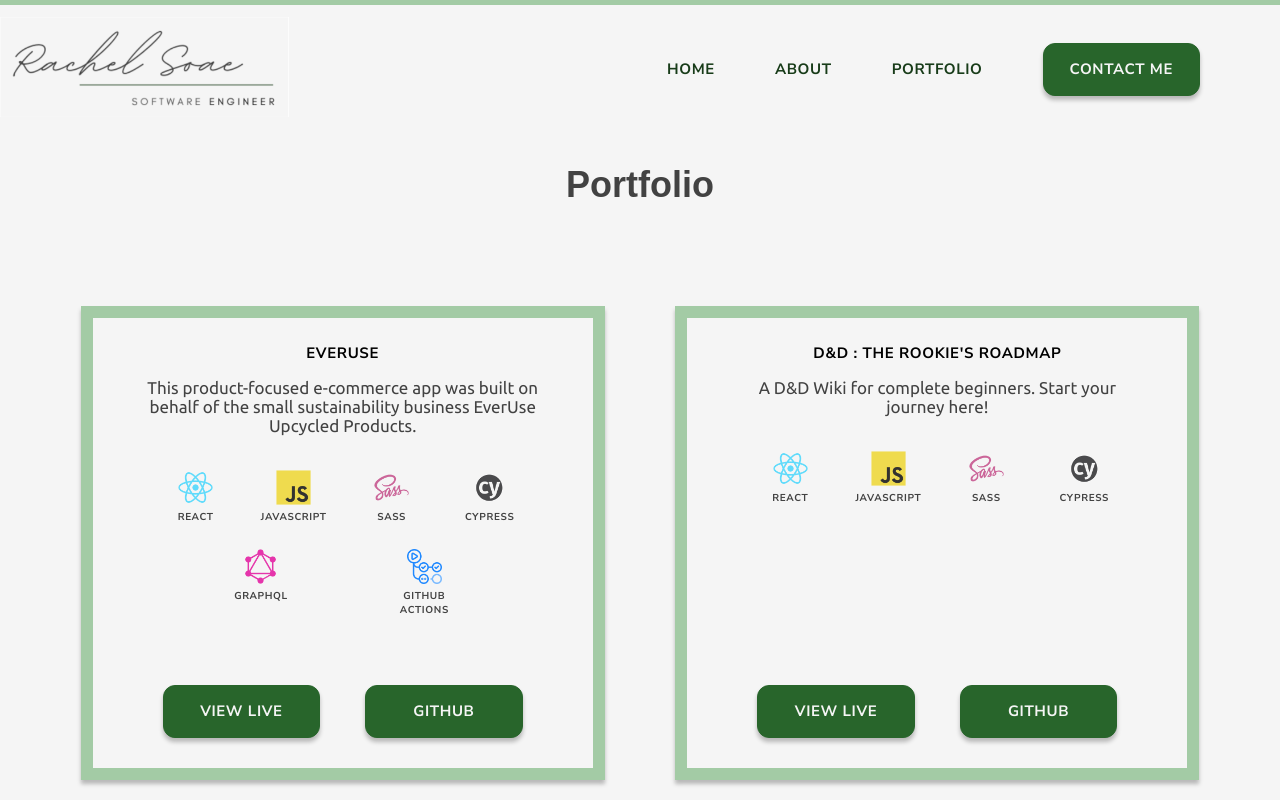
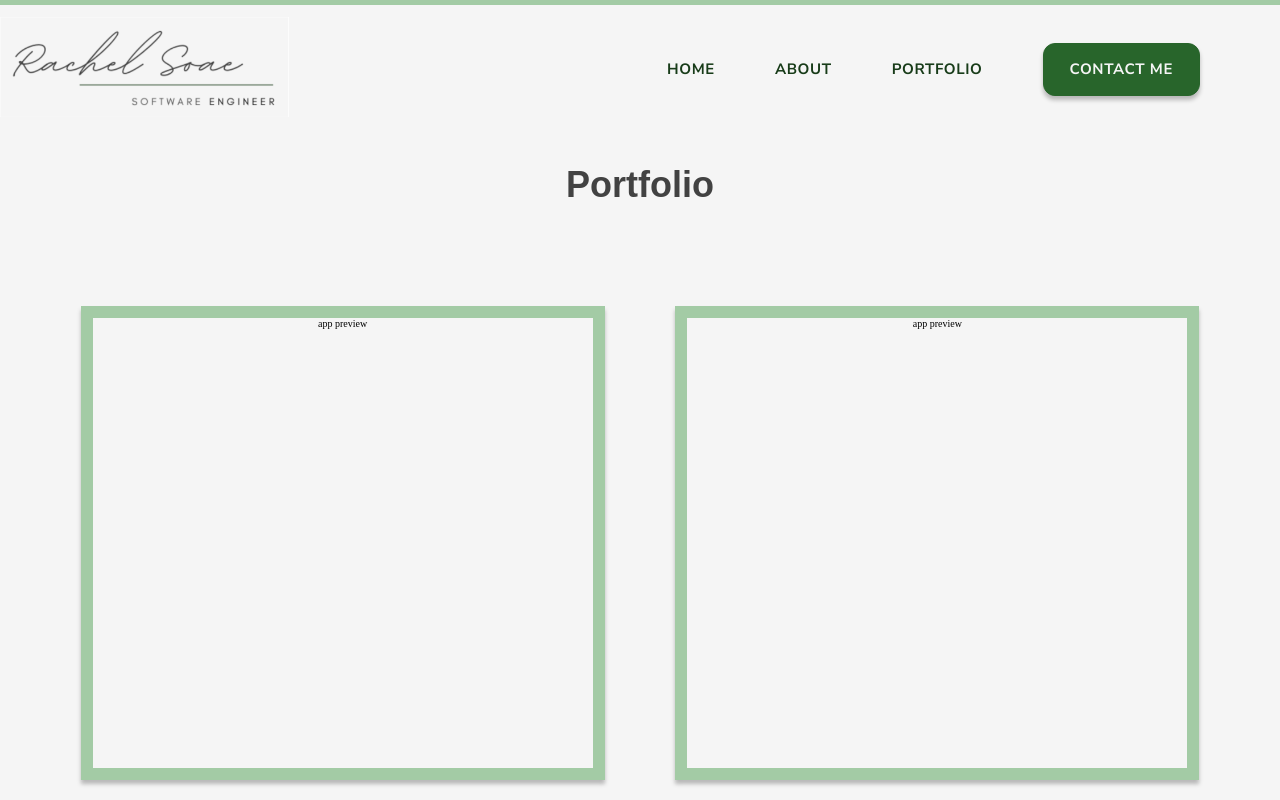
Before and after one commit to rachelsoae/portfolio, a React (Create React App) app: page /portfolio in a window 1280 px wide. Shown: the top 800 px of the page. Built offline with nearby package versions, Linux system fonts and the light colour scheme; a web font is replaced by a local one.

Commit message:
Toggle between sides of portfolio card

```diff
--- a/src/components/Portfolio/Portfolio.js
+++ b/src/components/Portfolio/Portfolio.js
@@ -30,7 +30,7 @@ const Portfolio = () => {
     // overlook: {
     //   id: 4,
     //   name: 'Overlook',
-    //   tagline: 'Book your stay at the luxurious Overlook Hotel. Sign in for a personalized experience. Demo Username: customer30, Demo Password: overlook2021',
+    //   tagline: 'Book your stay at the luxurious Overlook Hotel. Sign in for a personalized experience.',
     //   tech: ['React', 'JavaScript', 'Sass/SCSS', 'Cypress']
     // }
   ];
--- a/src/components/Project/Project.js
+++ b/src/components/Project/Project.js
@@ -8,10 +8,12 @@ import knex from '../../assets/icons/knex.png';
 import postgresql from '../../assets/icons/postgresql.png';
 import react from '../../assets/icons/react.png';
 import sass from '../../assets/icons/sass.png';
-import {Link, Navigate} from 'react-router-dom';
+import {useState} from 'react';
 
 const Project = ({project}) => {
-  const {name, tagline, techs, repoLink, repoLinkFE, repoLinkBE, deployedLink} = project;
+  const {id, name, tagline, techs, repoLink, repoLinkFE, repoLinkBE, deployedLink} = project;
+
+  const [isActive, setIsActive] = useState(false)
 
   const ICONS = {
     'CSS': css,
@@ -26,8 +28,20 @@ const Project = ({project}) => {
     'React': react,
   }
 
+  const toggleActiveState = () => {
+    return setIsActive(prevState => !prevState)
+  }
+
   return (
-    <article>
+    <>
+    {!isActive ?
+      <article id={id} onClick={toggleActiveState}>
+        <div>
+          app preview
+        </div>
+      </article>
+      :
+      <article id={id} onClick={toggleActiveState}>
         <h3>{name}</h3>
         <p>{tagline}</p>
         <div className='tech'>
@@ -65,7 +79,17 @@ const Project = ({project}) => {
           </div>
         }
       </article>
+    }
+    </>
   )
 }
 
 export default Project;
+
+// set initial state ('inactive' or 'default' or 'preview')
+// ternary
+// if state is initial state, render project preview
+// if not, render project detail (what is coded above)
+// on hover, emphasize project
+// on click, change state
+// use GSAP(?) to animate card flip
```
Lines whose indentation alone changed are shown as unchanged.
